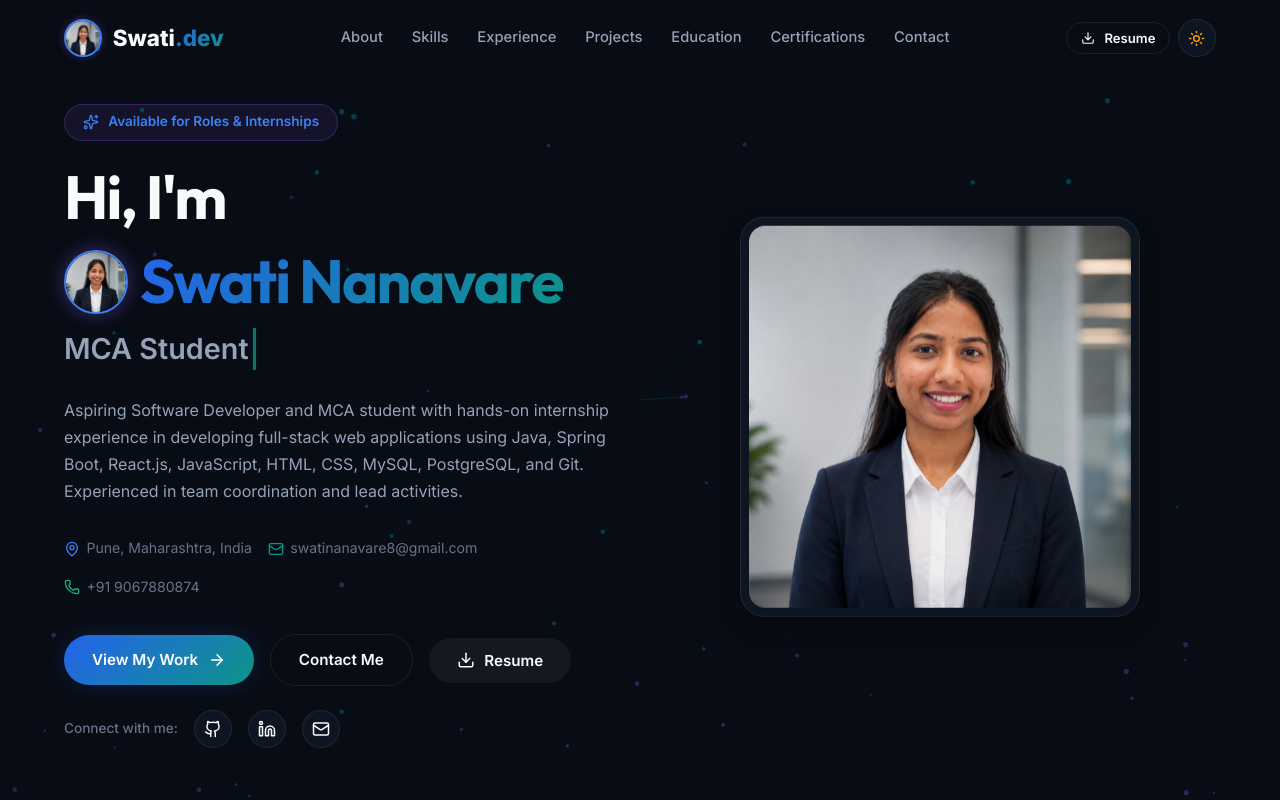
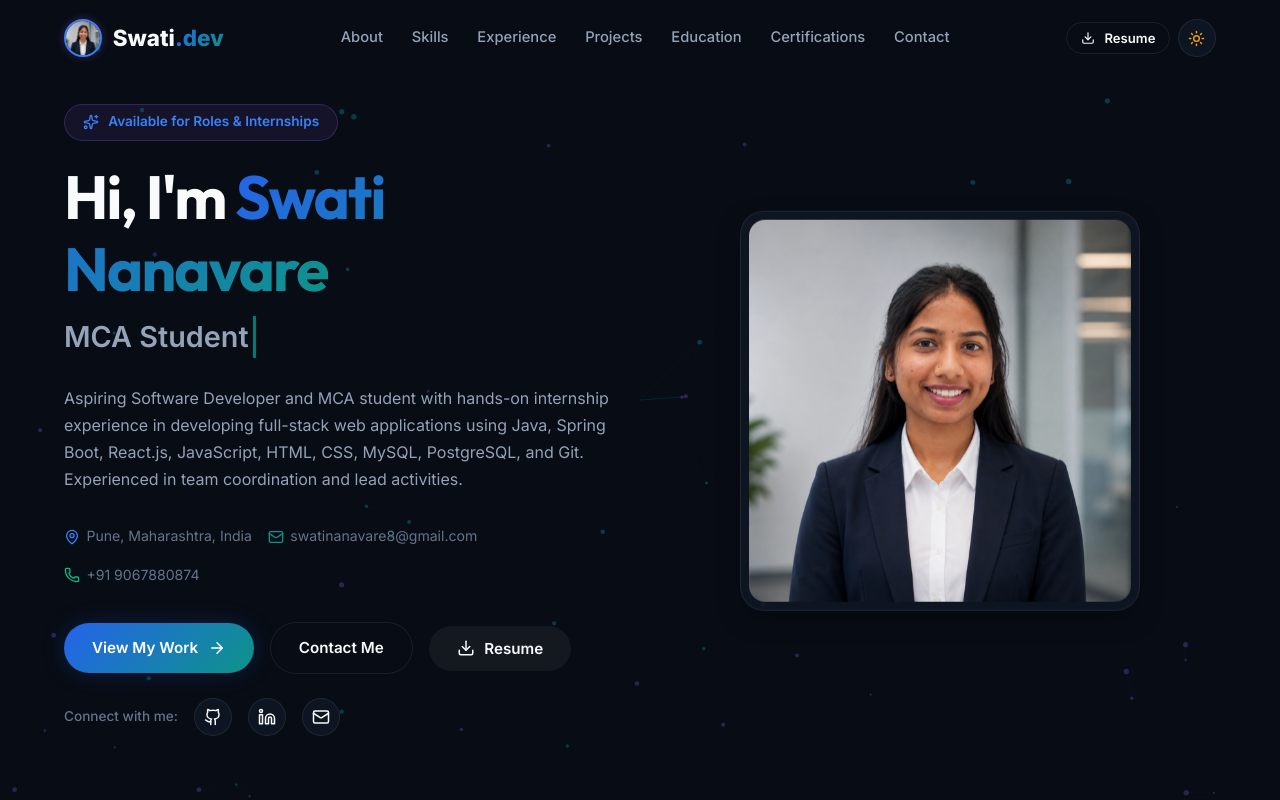
Before and after one commit to nanavareswati01/Myportfolio, a React (Vite) app: page / in a window 1280 px wide. Shown: the top 800 px of the page. Built offline with nearby package versions, Linux system fonts and the light colour scheme.

Commit message:
Remove photo from Hero title heading

```diff
--- a/src/components/Hero.jsx
+++ b/src/components/Hero.jsx
@@ -87,29 +87,9 @@ export default function Hero({ onOpenResume }) {
                 letterSpacing: '-0.03em',
                 marginBottom: '0.5rem',
                 wordBreak: 'break-word',
-                display: 'flex',
-                alignItems: 'center',
-                flexWrap: 'wrap',
-                gap: '0.75rem',
               }}
             >
-              <span>Hi, I'm</span>
-              <span style={{ display: 'inline-flex', alignItems: 'center', gap: '0.75rem' }}>
-                <img
-                  src="/swati_avatar.png"
-                  alt={personalInfo.name}
-                  style={{
-                    width: 'clamp(46px, 6vw, 64px)',
-                    height: 'clamp(46px, 6vw, 64px)',
-                    borderRadius: '50%',
-                    objectFit: 'cover',
-                    border: '2.5px solid var(--accent-purple)',
-                    boxShadow: '0 0 20px rgba(139, 92, 246, 0.4)',
-                    verticalAlign: 'middle',
-                  }}
-                />
-                <span className="gradient-text">{personalInfo.name}</span>
-              </span>
+              Hi, I'm <span className="gradient-text">{personalInfo.name}</span>
             </h1>
 
             {/* Typewriter Dynamic Title */}
```
